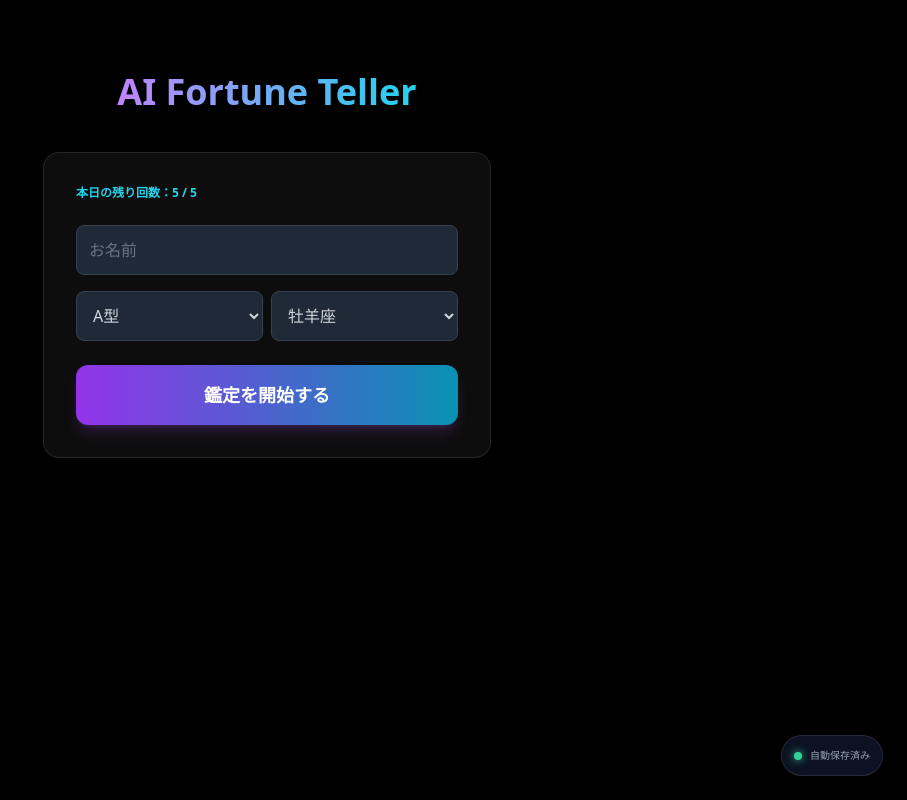
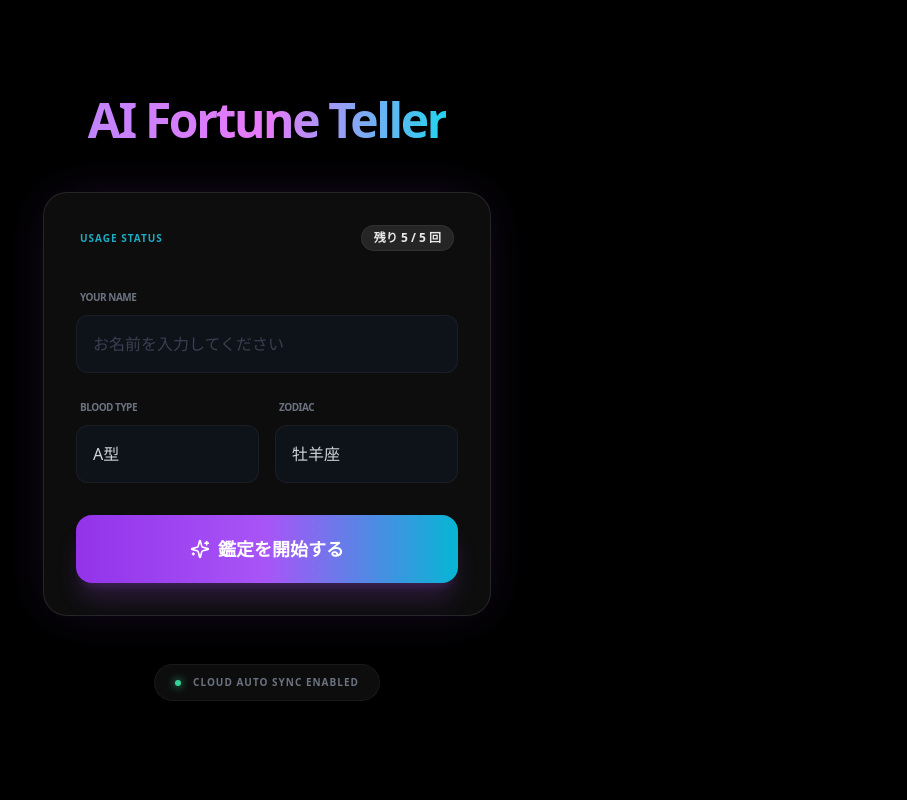
Before and after one commit to chabin0323-dev/uranai-kojin, a Next.js app: page / in a window 1280 px wide. Shown: the whole page, without its empty margins (373-1280 px from the left). Built offline with nearby package versions, Linux system fonts and the light colour scheme.

Commit message:
Update page.tsx

```diff
--- a/app/page.tsx
+++ b/app/page.tsx
@@ -1,7 +1,7 @@
 "use client";
 
 import React, { useState, useEffect } from 'react';
-import { Loader2 } from 'lucide-react';
+import { Loader2, Sparkles } from 'lucide-react';
 
 export default function App() {
   const [usageCount, setUsageCount] = useState(0);
@@ -21,46 +21,65 @@ export default function App() {
 
   return (
     <div className="min-h-screen bg-black text-white p-6 flex flex-col items-center font-sans">
-      {/* ↓ ここがグラデーションの心臓部です */}
-      <h1 className="text-4xl font-bold bg-clip-text text-transparent bg-gradient-to-r from-purple-400 to-cyan-400 mt-10 mb-8 py-2">
+      {/* 🔮 グラデーションの心臓部：ここが紫から水色に輝きます */}
+      <h1 className="text-5xl font-extrabold bg-clip-text text-transparent bg-gradient-to-r from-purple-400 via-fuchsia-400 to-cyan-400 mt-16 mb-10 py-2 tracking-tighter drop-shadow-sm">
         AI Fortune Teller
       </h1>
 
-      <div className="w-full max-w-md bg-white/5 p-8 rounded-2xl border border-white/10 shadow-2xl space-y-6">
-        <div className="flex justify-between items-center text-xs font-bold text-cyan-400">
-          <span>本日の残り回数：{MAX_USAGE - usageCount} / {MAX_USAGE}</span>
+      <div className="w-full max-w-md bg-white/5 p-8 rounded-3xl border border-white/10 shadow-[0_0_50px_-12px_rgba(168,85,247,0.2)] space-y-8 backdrop-blur-sm">
+        <div className="flex justify-between items-center px-1">
+          <span className="text-[10px] font-black uppercase tracking-widest text-cyan-400/80">Usage Status</span>
+          <span className="text-xs font-bold text-white/90 bg-white/10 px-3 py-1 rounded-full border border-white/5">
+            残り {MAX_USAGE - usageCount} / {MAX_USAGE} 回
+          </span>
         </div>
 
-        <div className="space-y-4">
-          <input className="w-full bg-gray-800 p-3 rounded-lg border border-gray-700 text-white placeholder-gray-500" placeholder="お名前" />
-          <div className="grid grid-cols-2 gap-2">
-            <select className="bg-gray-800 p-3 rounded-lg border border-gray-700 text-gray-300">
-              <option>A型</option><option>B型</option><option>O型</option><option>AB型</option>
-            </select>
-            <select className="bg-gray-800 p-3 rounded-lg border border-gray-700 text-gray-300">
-              <option>牡羊座</option><option>牡牛座</option><option>双子座</option><option>蟹座</option>
-            </select>
+        <div className="space-y-5">
+          <div className="space-y-2">
+            <label className="text-[10px] ml-1 text-gray-500 font-bold uppercase tracking-tighter">Your Name</label>
+            <input className="w-full bg-gray-900/50 p-4 rounded-xl border border-white/5 focus:border-purple-500/50 outline-none transition-all text-white placeholder-gray-700" placeholder="お名前を入力してください" />
+          </div>
+
+          <div className="grid grid-cols-2 gap-4">
+            <div className="space-y-2">
+              <label className="text-[10px] ml-1 text-gray-500 font-bold uppercase tracking-tighter">Blood Type</label>
+              <select className="w-full bg-gray-900/50 p-4 rounded-xl border border-white/5 text-gray-300 outline-none appearance-none">
+                <option>A型</option><option>B型</option><option>O型</option><option>AB型</option>
+              </select>
+            </div>
+            <div className="space-y-2">
+              <label className="text-[10px] ml-1 text-gray-500 font-bold uppercase tracking-tighter">Zodiac</label>
+              <select className="w-full bg-gray-900/50 p-4 rounded-xl border border-white/5 text-gray-300 outline-none appearance-none">
+                <option>牡羊座</option><option>牡牛座</option><option>双子座</option><option>蟹座</option>
+                <option>獅子座</option><option>乙女座</option><option>天秤座</option><option>蠍座</option>
+              </select>
+            </div>
           </div>
         </div>
 
         <button
           onClick={handleFortune}
           disabled={isLoading || usageCount >= MAX_USAGE}
-          className="w-full bg-gradient-to-r from-purple-600 to-cyan-600 py-4 rounded-xl font-bold text-lg hover:opacity-90 disabled:opacity-30 transition-all shadow-lg shadow-purple-500/20"
+          className="w-full bg-gradient-to-r from-purple-600 via-purple-500 to-cyan-500 py-5 rounded-2xl font-black text-lg hover:scale-[1.02] active:scale-[0.98] transition-all shadow-xl shadow-purple-500/20 disabled:opacity-20 disabled:grayscale"
         >
-          {isLoading ? <Loader2 className="mx-auto animate-spin" /> : "鑑定を開始する"}
+          {isLoading ? <Loader2 className="mx-auto animate-spin" /> : (
+            <div className="flex items-center justify-center gap-2">
+              <Sparkles size={20} />
+              <span>鑑定を開始する</span>
+            </div>
+          )}
         </button>
 
         {result && (
-          <div className="mt-6 p-6 bg-purple-900/20 border-l-4 border-cyan-500 rounded-lg animate-in fade-in slide-in-from-top-4">
-            <p className="text-center leading-relaxed text-purple-100">{result}</p>
+          <div className="mt-8 p-8 bg-gradient-to-br from-purple-900/30 to-black border border-purple-500/30 rounded-2xl animate-in fade-in zoom-in-95 duration-500">
+            <p className="text-center text-lg leading-relaxed text-purple-100 font-medium">{result}</p>
           </div>
         )}
       </div>
 
-      <div className="fixed bottom-6 right-6 flex items-center gap-2 bg-slate-900/80 p-3 rounded-full border border-white/10 text-[10px] text-gray-400">
-        <div className="w-2 h-2 rounded-full bg-emerald-400 shadow-[0_0_8px_#34d399]" />
-        自動保存済み
+      <div className="mt-12 flex items-center gap-3 bg-white/5 px-5 py-2.5 rounded-full border border-white/5 text-[10px] text-gray-500 font-bold tracking-widest uppercase">
+        <div className="w-1.5 h-1.5 rounded-full bg-emerald-400 shadow-[0_0_8px_#34d399]" />
+        Cloud Auto Sync Enabled
       </div>
     </div>
   );
```
